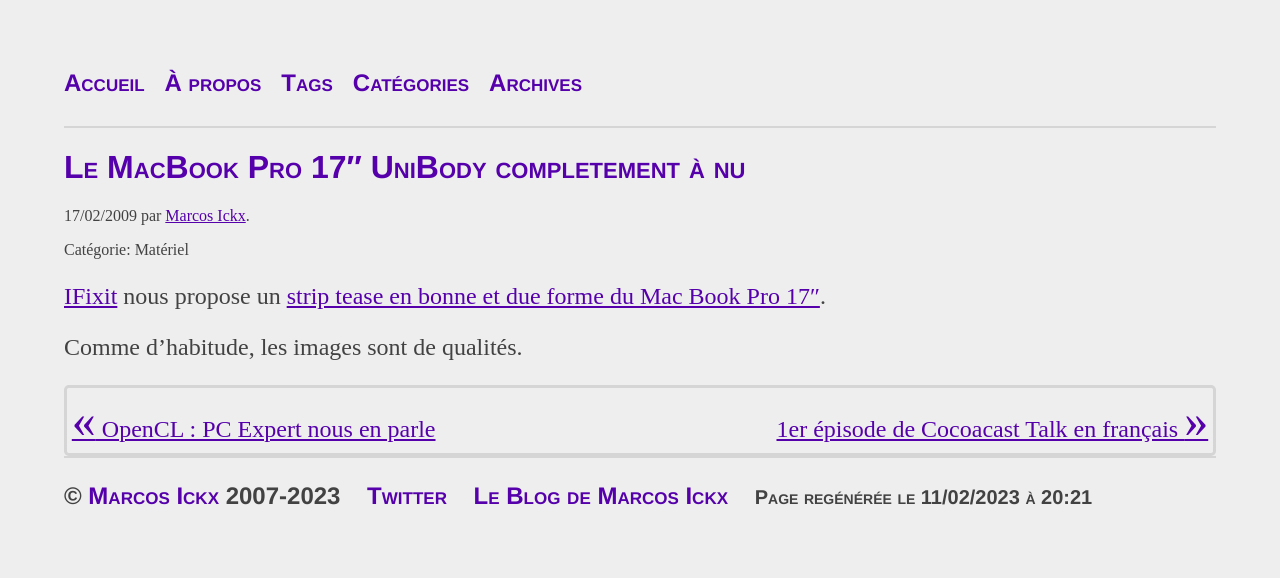
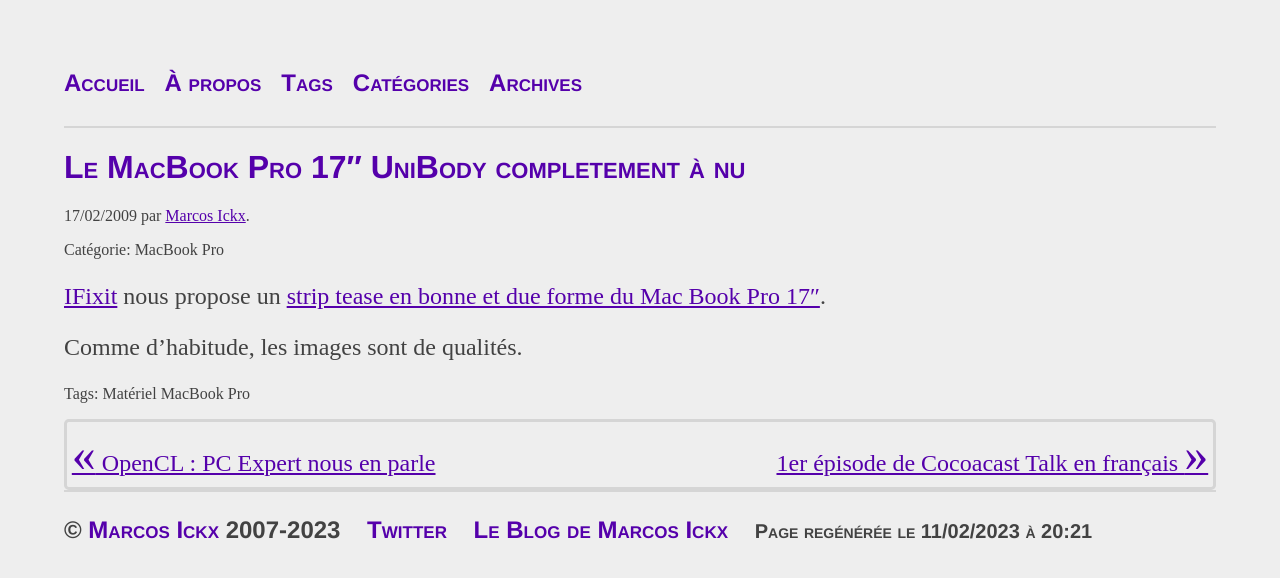
Before and after one commit to MarcosIckx/PreviewMarcosxNet, a Jekyll site: the page built from _posts/2009/2009-02-17-le-macbook-pro-17-unibody-completement-a-nu.md, in a window 1280 px wide. Shown: the top 578 px of the page. Built offline with Jekyll 4.4.1, drawn with Linux system fonts in a browser that asks for light colours.

Commit message:
Update 2009-02-17-le-macbook-pro-17-unibody-completement-a-nu.md

```diff
--- a/_posts/2009/2009-02-17-le-macbook-pro-17-unibody-completement-a-nu.md
+++ b/_posts/2009/2009-02-17-le-macbook-pro-17-unibody-completement-a-nu.md
@@ -1,6 +1,7 @@
 ---
 date: 2009-02-17
-category: Matériel
+category: [MacBook Pro]
+tags: [Matériel, MacBook Pro]
 title: Le MacBook Pro 17″ UniBody completement à nu
 ---
 
```
